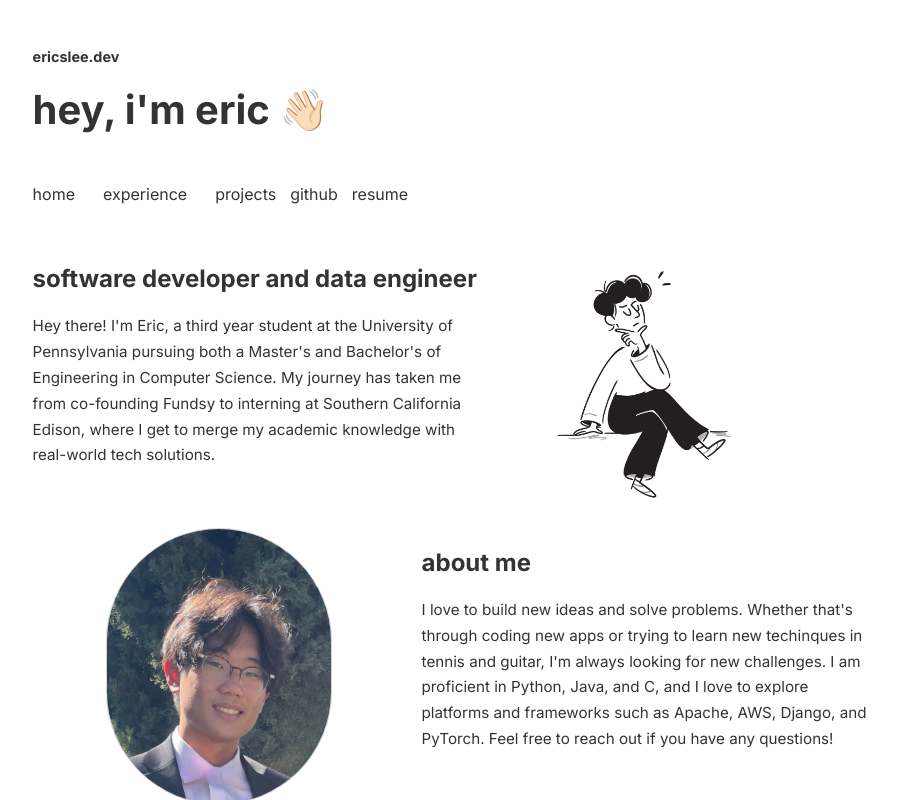
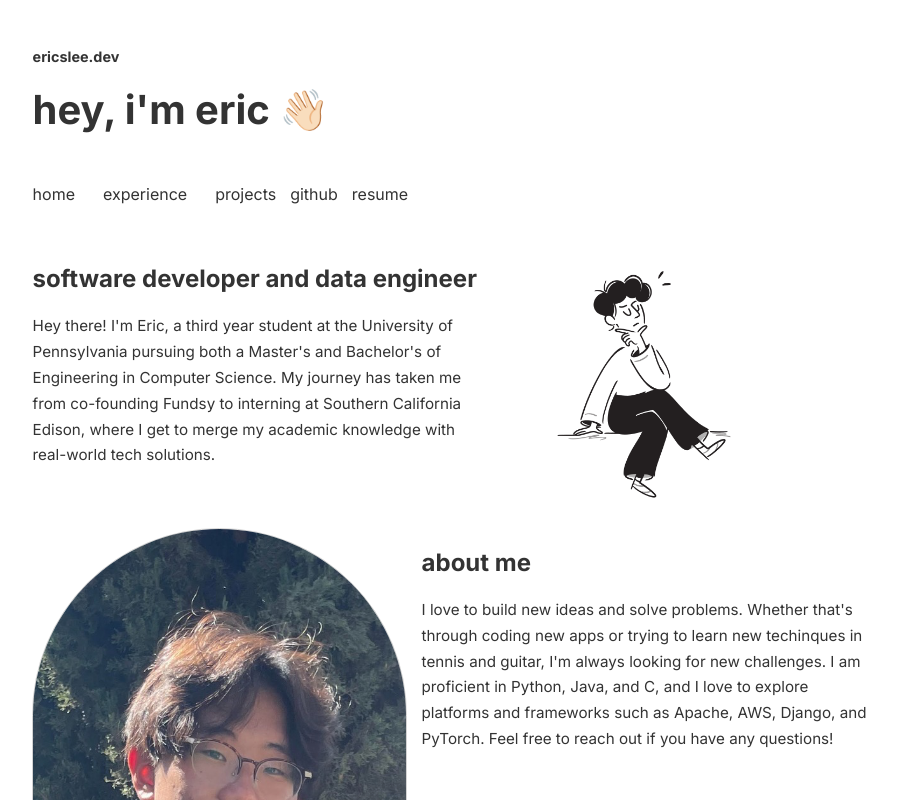
Before and after one commit to ericslee1207/ericlee.dev, a React (Create React App) app: page / in a window 1280 px wide. Shown: the top 800 px of the page, without its empty margins (185-1082 px from the left). Built offline with nearby package versions, Linux system fonts and the light colour scheme.

Commit message:
headshot

```diff
--- a/src/App.css
+++ b/src/App.css
@@ -148,7 +148,7 @@ footer {
 }
 
 .avatar-container2 img {
-  max-width: 60%; /* Responsive image */
+  max-width: 100%; /* Responsive image */
   height: auto;
   border-radius: 200px;
   background-color: white;
```
